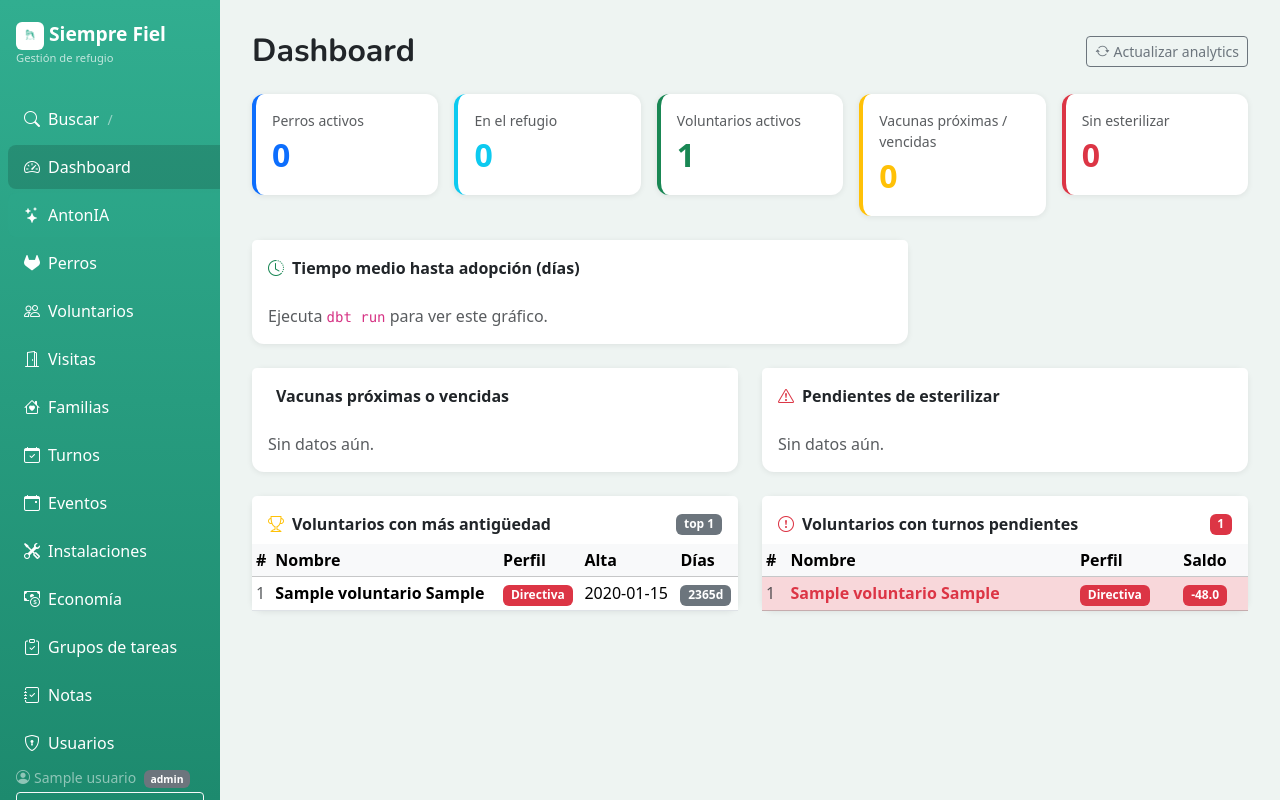
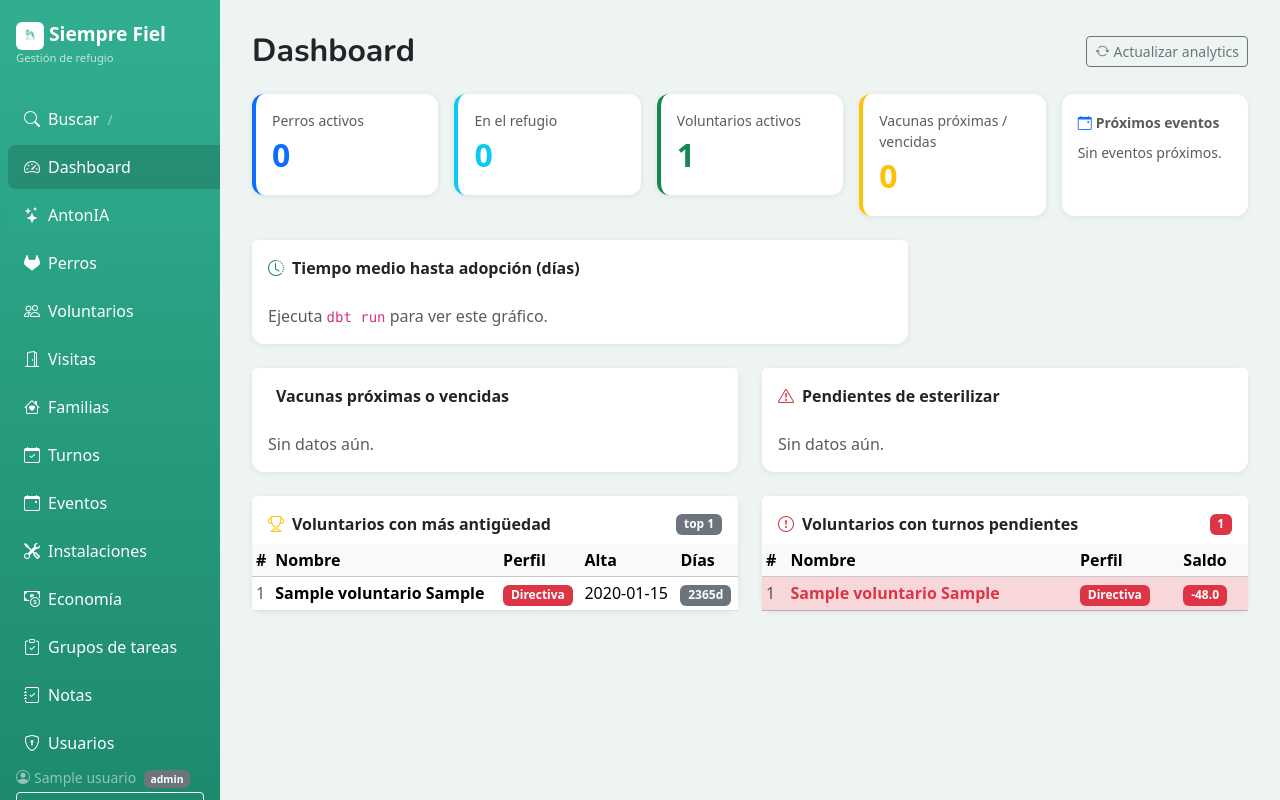
Before and after one commit to Rodry03/siempreFiel, a FastAPI app: page / in a window 1280 px wide. Run offline with FastAPI, Linux system fonts and the light colour scheme; the visitor is signed in with stand-in values (Sample User, id 1); tables that the repository leaves empty hold one stand-in row (values such as "Sample post"); parts of the project's set-up code (start-up, migrations or seed data) failed here and were passed over.

Commit message:
cambios visuales en dashboard: proximo eventos como statcard al principio

```diff
--- a/app/routers/dashboard.py
+++ b/app/routers/dashboard.py
@@ -134,7 +134,7 @@ def dashboard(request: Request, db: Session = Depends(get_db), dbt: str = ""):
          "tasa_conversion": float(r["tasa_conversion"]) if r.get("tasa_conversion") is not None else None}
         for r in _query_analytics(db, "mart_conversion_visitantes")
     ]
-    from app.models import Perro, EstadoPerro, Voluntario, TipoUbicacion, Ubicacion
+    from app.models import Perro, EstadoPerro, Voluntario, TipoUbicacion, Ubicacion, Evento
     from app.routers.turnos import calcular_saldo
     ESTADOS_ACTIVOS = [EstadoPerro.libre, EstadoPerro.reservado]
     total_activos = db.query(Perro).filter(Perro.estado.in_(ESTADOS_ACTIVOS)).count()
@@ -154,6 +154,14 @@ def dashboard(request: Request, db: Session = Depends(get_db), dbt: str = ""):
             dist_ubicacion["sin_ubicacion"] += 1
 
     hoy = date.today()
+    proximos_eventos = (
+        db.query(Evento)
+        .filter(Evento.fecha >= hoy)
+        .order_by(Evento.fecha.asc(), Evento.hora_inicio.asc())
+        .limit(8)
+        .all()
+    )
+
     voluntarios_top = [
         {"voluntario": v, "dias": (hoy - v.fecha_alta).days}
         for v in db.query(Voluntario)
@@ -214,6 +222,7 @@ def dashboard(request: Request, db: Session = Depends(get_db), dbt: str = ""):
         "conversion_visitantes": conversion_visitantes,
         "evolucion_saldo_mensual": evolucion_saldo_mensual,
         "dist_ubicacion": dist_ubicacion,
+        "proximos_eventos": proximos_eventos,
         "dbt_status": dbt,
     })
 
--- a/app/templates/dashboard.html
+++ b/app/templates/dashboard.html
@@ -37,9 +37,30 @@
     </div>
   </div>
   <div class="col-sm-6 col-xl">
-    <div class="card stat-card border-danger p-3" style="cursor:pointer" onclick="abrirDetalleCard('esterilizados')" title="Ver detalle">
-      <div class="text-muted small">Sin esterilizar</div>
-      <div class="fs-2 fw-bold text-danger">{{ no_esterilizados | length }}</div>
+    <div class="card border-primary h-100 p-3">
+      <div class="mb-2">
+        <a href="/eventos/" class="text-decoration-none text-muted small fw-semibold"><i class="bi bi-calendar-event text-primary me-1"></i>Próximos eventos</a>
+      </div>
+      {% if proximos_eventos %}
+        {% for ev in proximos_eventos[:1] %}
+        <a href="/eventos/{{ ev.id }}" class="text-decoration-none text-dark">
+          <div class="d-flex align-items-start gap-2">
+            <div class="text-center bg-primary text-white rounded px-2 py-1 flex-shrink-0" style="min-width:38px; line-height:1.1;">
+              <div class="fw-bold" style="font-size:1rem;">{{ ev.fecha.strftime('%d') }}</div>
+              <div style="font-size:0.65rem;">{{ ev.fecha.strftime('%b').upper() }}</div>
+            </div>
+            <div style="min-width:0;">
+              <div class="fw-semibold text-truncate" style="font-size:0.8rem;">{{ ev.titulo }}</div>
+              <div class="text-muted text-truncate" style="font-size:0.7rem;">
+                {% if ev.hora_inicio %}{{ ev.hora_inicio }}{% if ev.hora_fin %} – {{ ev.hora_fin }}{% endif %} · {% endif %}{{ ev.ubicacion or '—' }}
+              </div>
+            </div>
+          </div>
+        </a>
+        {% endfor %}
+      {% else %}
+        <p class="text-muted small mb-0">Sin eventos próximos.</p>
+      {% endif %}
     </div>
   </div>
 </div>
@@ -144,6 +165,7 @@
   </div>
   {% endif %}
 </div>
+
 
 
 <div class="row g-4">
```
